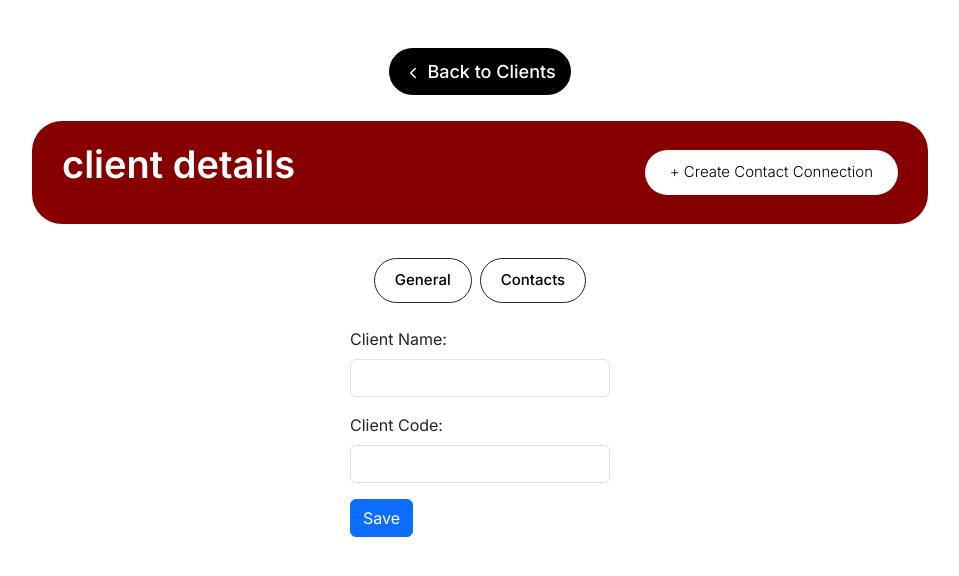
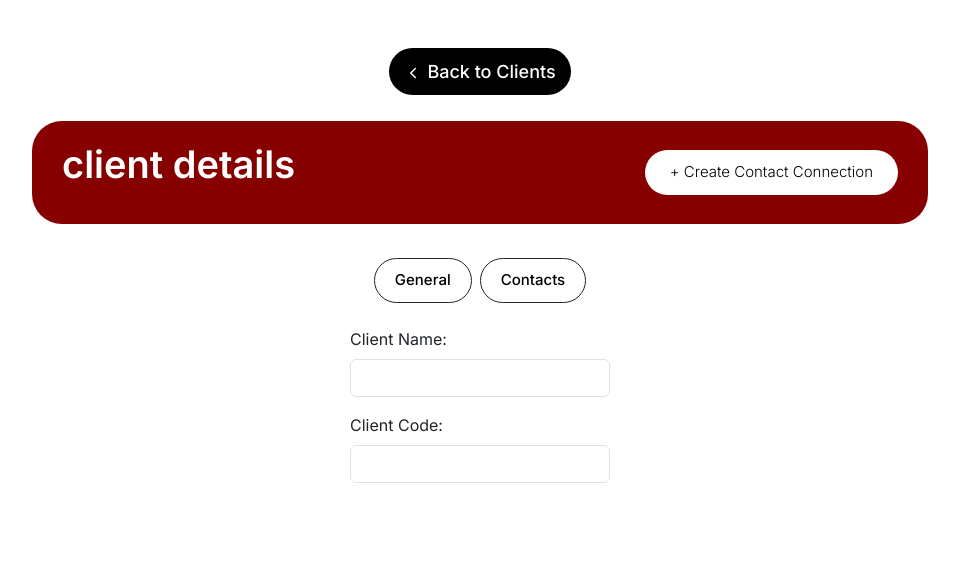
Before and after one commit to lethabomathabatha/clientcontact_base, a React (Vite) app in the folder client/: page /client/1 in a window 1280 px wide. Shown: the top 576 px of the page, without its empty margins (160-1119 px from the left). Built offline with nearby package versions, Linux system fonts and the light colour scheme; no server answers.

Commit message:
comment out 'update' functionality

```diff
--- a/client/src/components/Clients/ClientsUpdateTabs/ClientsGeneralTab.jsx
+++ b/client/src/components/Clients/ClientsUpdateTabs/ClientsGeneralTab.jsx
@@ -31,18 +31,18 @@ export default function ClientsGeneralTab() {
   }, []);
 
 
-  const handleSave = () => {
-    if (clientName !== originalClientName) {
-      axios.put(`http://localhost:5000/api/clients/${code}`, { name: clientName })
-        .then(() => {
-          alert('Client name updated successfully');
-          setOriginalClientName(clientName);
-        })
-        .catch((error) => {
-          console.error("There was an error updating the client name!", error);
-        });
-    }
-  };
+  // const handleSave = () => {
+  //   if (clientName !== originalClientName) {
+  //     axios.put(`http://localhost:5000/api/clients/${code}`, { name: clientName })
+  //       .then(() => {
+  //         alert('Client name updated successfully');
+  //         setOriginalClientName(clientName);
+  //       })
+  //       .catch((error) => {
+  //         console.error("There was an error updating the client name!", error);
+  //       });
+  //   }
+  // };
 
   return (
     <div>
@@ -54,7 +54,7 @@ export default function ClientsGeneralTab() {
           id="name"
           value={clientName}
           placeholder={clientName}
-          onChange={(e) => setClientName(e.target.value)}
+          // onChange={(e) => setClientName(e.target.value)}
         />
       </div>
       <div className="mb-3">
@@ -67,7 +67,7 @@ export default function ClientsGeneralTab() {
           readOnly
         />
       </div>
-      <button className="btn btn-primary" onClick={handleSave}>Save</button>
+      {/* <button className="btn btn-primary" onClick={handleSave}>Save</button> */}
     </div>
   );
 }
```
